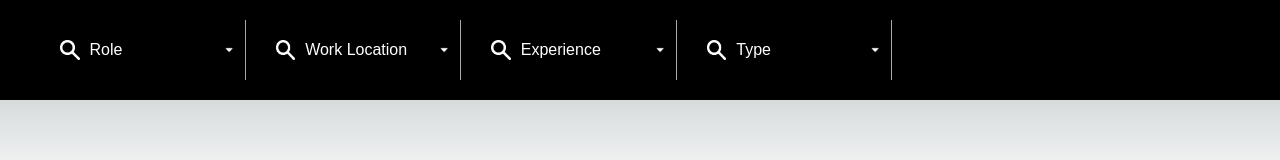
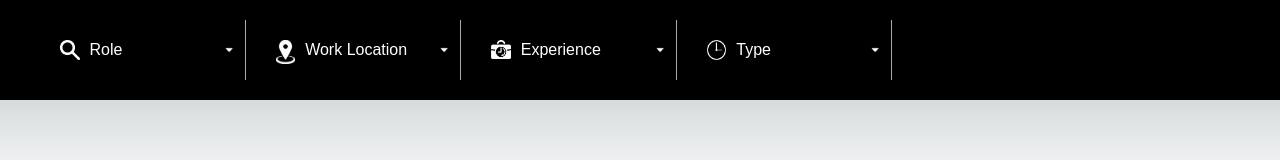
Before and after one commit to Saketvallabh/job-finder-cognavi, a Next.js app: page /dashboard/components/filterNudge in a window 1280 px wide. Shown: the top 160 px of the page. Built offline with nearby package versions, Linux system fonts and the light colour scheme.

Commit message:
ui fixes

```diff
--- a/src/app/dashboard/components/filterNudge/page.tsx
+++ b/src/app/dashboard/components/filterNudge/page.tsx
@@ -57,7 +57,7 @@ export default function Filters () {
             year: "5-10 years"
         },
         {
-            year: "reset"
+            year: "Reset"
         }
     ]
 
@@ -78,7 +78,7 @@ export default function Filters () {
             roleName: "Data Scientist"
         },
         {
-            roleName: "reset"
+            roleName: "Reset"
         }
     ]
 
@@ -96,7 +96,7 @@ export default function Filters () {
             T: "Contract"
         },
         {
-            T: "reset"
+            T: "Reset"
         }
     ]
 
@@ -148,7 +148,7 @@ export default function Filters () {
                                     <div className={styles.dropDown}>
                                         {Role.map((Item) =>
                                             <>
-                                            <span onClick={() => Item.roleName === "reset" ? setRole("Role") : setRole(Item.roleName)}>{Item.roleName}</span>
+                                            <span onClick={() => Item.roleName === "Reset" ? setRole("Role") : setRole(Item.roleName)}>{Item.roleName}</span>
                                             <hr className={styles.horizontalLine}/>
                                             </>
                                         )}
@@ -162,7 +162,7 @@ export default function Filters () {
                         <div className={styles.verticalLine}></div>
                     </div>
                     <div className={styles.filterListContent}>
-                        <div className={styles.filterImage}><Image src={search} alt={"search"}/></div>
+                        <div className={styles.filterImage}><Image src={location} alt={"search"}/></div>
                         <div className={styles.optionContainer} onClick={handleLocationDropClick}>
                             <div className={styles.contentText}>
                                 <p>{jobCity}</p>
@@ -184,7 +184,7 @@ export default function Filters () {
                         <div className={styles.verticalLine}></div>
                     </div>
                     <div className={styles.filterListContent}>
-                        <div className={styles.filterImage}><Image src={search} alt={"search"}/></div>
+                        <div className={styles.filterImage}><Image src={experience} alt={"search"}/></div>
                         <div className={styles.optionContainer} onClick={handleExpDropClick}>
                             <div className={styles.contentText}>
                                 <p>{exp}</p>
@@ -192,7 +192,7 @@ export default function Filters () {
                                     <div className={styles.dropDown}>
                                         {workExp.map((Item) =>
                                             <>
-                                            <span onClick={() => Item.year === "reset" ? setExp("experience") : setExp(Item.year)}>{Item.year}</span>
+                                            <span onClick={() => Item.year === "Reset" ? setExp("Experience") : setExp(Item.year)}>{Item.year}</span>
                                             <hr className={styles.horizontalLine}/>
                                             </>
                                         )}
@@ -206,7 +206,7 @@ export default function Filters () {
                         <div className={styles.verticalLine}></div>
                     </div>
                     <div className={styles.filterListContent}>
-                        <div className={styles.filterImage}><Image src={search} alt={"search"}/></div>
+                        <div className={styles.filterImage}><Image src={clock} alt={"search"}/></div>
                         <div className={styles.optionContainer} onClick={handleTypeDropClick}>
                             <div className={styles.contentText}>
                                 <p>{type}</p>
@@ -214,7 +214,7 @@ export default function Filters () {
                                     <div className={styles.dropDown}>
                                         {Type.map((Item) =>
                                            <>
-                                            <span onClick={() => Item.T === "reset" ? setType("Type") : setType(Item.T)}>{Item.T}</span>
+                                            <span onClick={() => Item.T === "Reset" ? setType("Type") : setType(Item.T)}>{Item.T}</span>
                                             <hr className={styles.horizontalLine}/>
                                            </>
                                         )}
--- a/src/app/dashboard/components/navbar/styles.module.css
+++ b/src/app/dashboard/components/navbar/styles.module.css
@@ -70,6 +70,7 @@
     z-index: 1;
     color: black;
     top: 2rem;
+    border-radius: 10px;
 }
 
 .horizontalLine {
```
